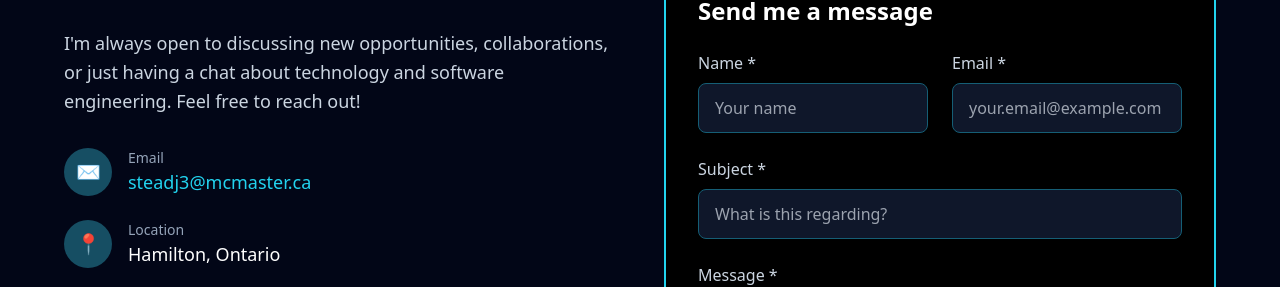
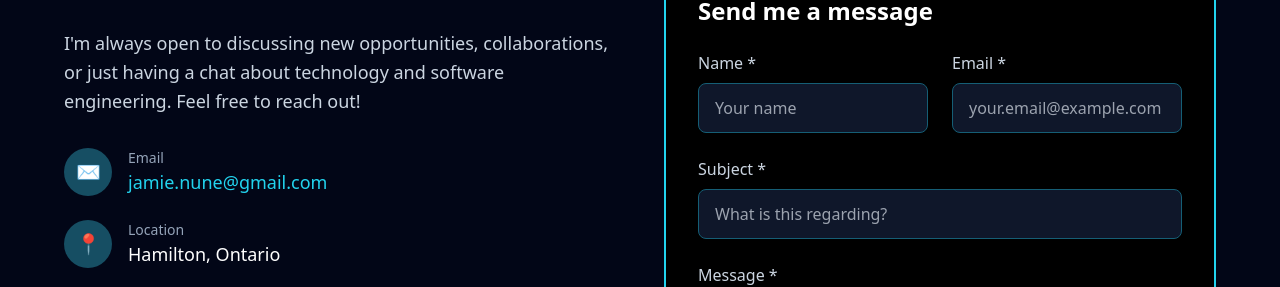
Before and after one commit to JamieSteadman/my-portfolio, a React (Vite) app: page / in a window 1280 px wide. Shown: the part 6825-7112 px from the top of the page. Built offline with nearby package versions, Linux system fonts and the light colour scheme.

Commit message:
changed email fiedl

```diff
--- a/src/sections/ContactMe/ContactMe.jsx
+++ b/src/sections/ContactMe/ContactMe.jsx
@@ -21,7 +21,6 @@ const ContactMe = () => {
         setStatus('sending');
 
         // Netlify will automatically handle the form submission
-        // because we're using data-netlify="true" and a form with name="contact"
 
         // Reset form after submission
         setTimeout(() => {
@@ -64,7 +63,7 @@ const ContactMe = () => {
                                         href="mailto:jamie.steadman@example.com"
                                         className="text-cyan-400 hover:text-cyan-300 text-lg font-medium transition-colors"
                                     >
-                                        steadj3@mcmaster.ca
+                                        jamie.nune@gmail.com
                                     </a>
                                 </div>
                             </div>
```
